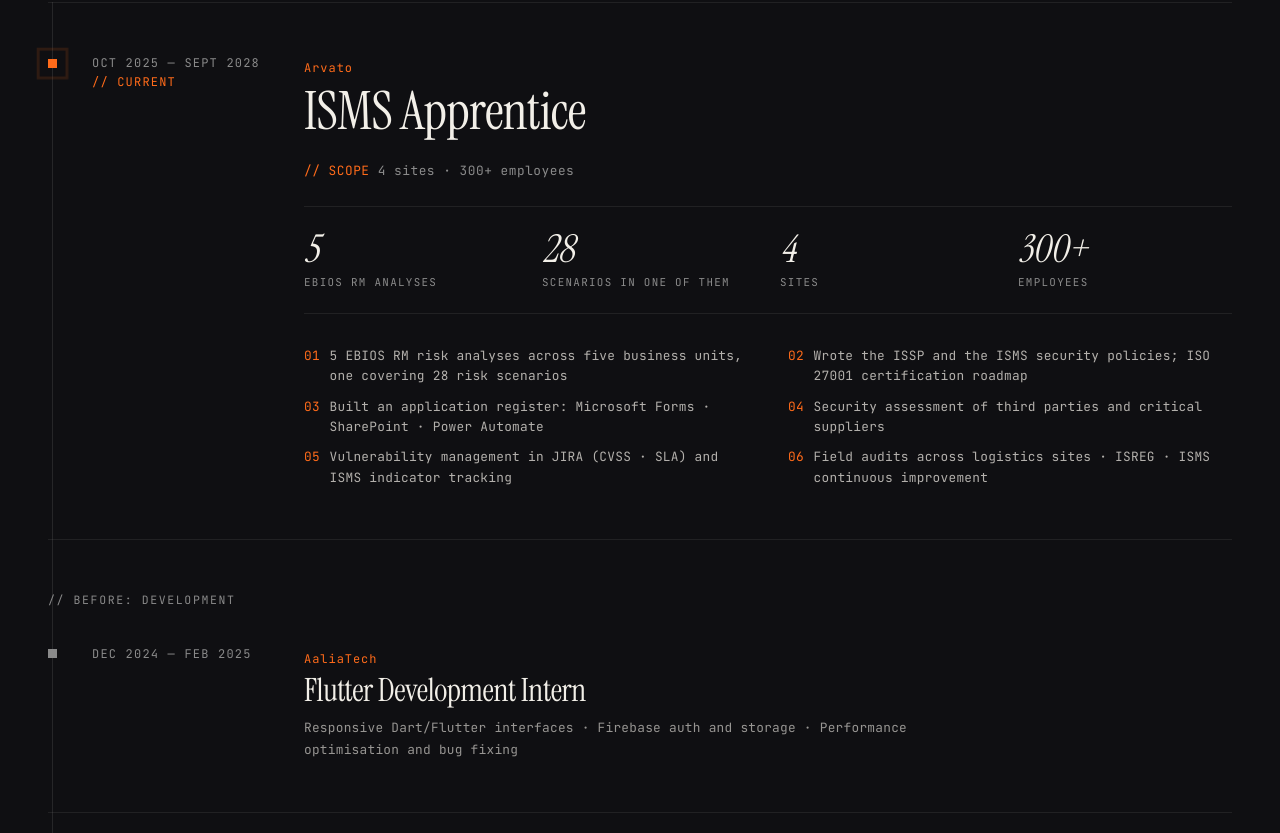
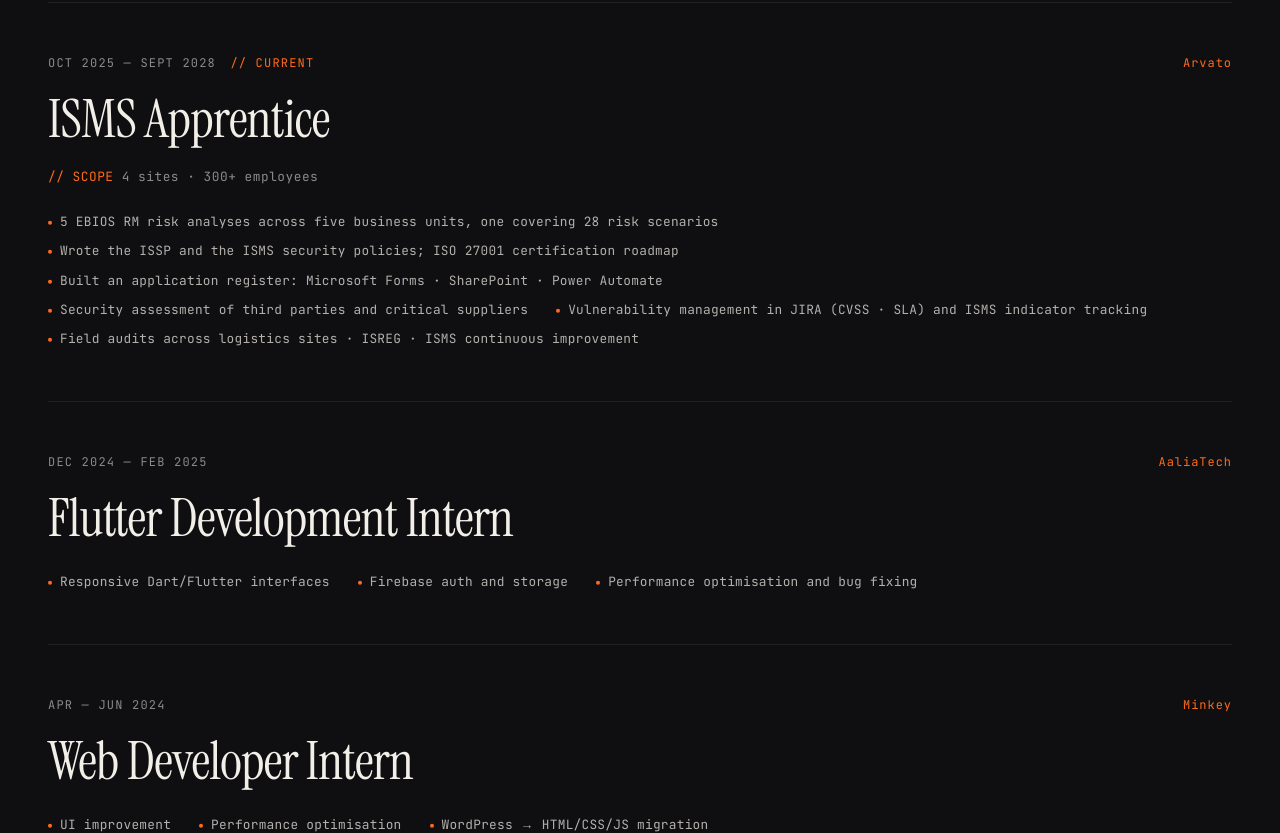
Before and after one commit to xoudev/nullsec, a Next.js app: page /en in a window 1280 px wide. Shown: the part 1447-2280 px from the top of the page. Built offline with nearby package versions, Linux system fonts and the light colour scheme; no server answers.

Commit message:
revert the Expérience section to its current form
The proposal keeps Habilitations, À propos and the /work index; the Expérience rail is withdrawn for now.

```diff
--- a/app/globals.css
+++ b/app/globals.css
@@ -190,164 +190,10 @@
   .sec-count { padding-bottom: 0.45em; }
 }
 
-/* ─── Experience: the roles along one rail (SectionExperience) ──────────
-   A node per role on a vertical rail, the current one in blood and
-   pulsing. The current role has its figures and its entries in a log; the
-   roles before it, one line each, under a divider. ─── */
-.exp-list { list-style: none; margin: 0; padding: 0; position: relative; }
-.exp-list::before {
-  content: "";
-  position: absolute;
-  top: 0;
-  bottom: 0;
-  left: 4px;
-  width: 1px;
-  background-color: rgba(107, 107, 107, 0.25);
-}
-.exp-item {
-  position: relative;
-  display: grid;
-  grid-template-columns: 1.5rem minmax(0, 1fr);
-  grid-template-areas: "divider divider" "node period" "node what";
-  column-gap: 0.75rem;
+/* ─── Experience — timeline entries (period | content) ─── */
+.exp-entry {
   padding: clamp(2rem, 4vw, 3.25rem) 0;
   border-top: 1px solid rgba(107, 107, 107, 0.2);
-}
-.exp-divider {
-  grid-area: divider;
-  margin-bottom: clamp(1.5rem, 3vw, 2.25rem);
-  font-family: var(--font-jetbrains-mono);
-  font-size: 0.72rem;
-  letter-spacing: 0.14em;
-  color: var(--color-ash);
-}
-.exp-node {
-  grid-area: node;
-  position: relative;
-  width: 9px;
-  height: 9px;
-  margin-top: 0.3em;
-  background-color: var(--color-ash);
-}
-.exp-item[data-current] .exp-node { background-color: var(--color-blood); }
-.exp-item[data-current] .exp-node::after {
-  content: "";
-  position: absolute;
-  inset: -1px;
-  border: 1px solid var(--color-blood);
-  animation: exp-pulse 2.4s ease-out infinite;
-}
-@keyframes exp-pulse {
-  from { transform: scale(1); opacity: 0.9; }
-  to { transform: scale(3.2); opacity: 0; }
-}
-.exp-period {
-  grid-area: period;
-  margin-bottom: 0.6rem;
-  font-family: var(--font-jetbrains-mono);
-  font-size: 0.75rem;
-  letter-spacing: 0.1em;
-  text-transform: uppercase;
-  line-height: 1.6;
-  color: var(--color-ash);
-}
-.exp-current { display: block; color: var(--color-blood); }
-.exp-what { grid-area: what; min-width: 0; }
-.exp-company {
-  font-family: var(--font-jetbrains-mono);
-  font-size: 0.75rem;
-  letter-spacing: 0.08em;
-  color: var(--color-blood);
-}
-.exp-title {
-  margin: 0.35rem 0 clamp(1rem, 2vw, 1.4rem);
-  font-family: var(--font-instrument-serif);
-  font-size: clamp(1.9rem, 4.2vw, 3.3rem);
-  font-weight: 400;
-  line-height: 1.05;
-  letter-spacing: -0.015em;
-  color: var(--color-bone);
-}
-.exp-item:not([data-current]) .exp-title { font-size: clamp(1.4rem, 2.6vw, 2rem); margin-bottom: 0.6rem; }
-.exp-scope {
-  margin: 0 0 clamp(1.1rem, 2.2vw, 1.6rem);
-  font-family: var(--font-jetbrains-mono);
-  font-size: 0.8rem;
-  letter-spacing: 0.04em;
-  color: var(--color-ash);
-}
-.exp-scope > span { color: var(--color-blood); }
-.exp-stats {
-  list-style: none;
-  margin: 0 0 clamp(1.4rem, 2.5vw, 2rem);
-  padding: clamp(1rem, 2vw, 1.4rem) 0;
-  border-top: 1px solid rgba(107, 107, 107, 0.2);
-  border-bottom: 1px solid rgba(107, 107, 107, 0.2);
-  display: grid;
-  grid-template-columns: repeat(2, minmax(0, 1fr));
-  gap: 1rem 1.5rem;
-}
-.exp-stat-n {
-  display: block;
-  font-family: var(--font-instrument-serif);
-  font-style: italic;
-  font-size: clamp(1.9rem, 3vw, 2.6rem);
-  line-height: 1;
-  color: var(--color-bone);
-}
-.exp-stat-l {
-  display: block;
-  margin-top: 0.4rem;
-  font-family: var(--font-jetbrains-mono);
-  font-size: 0.68rem;
-  letter-spacing: 0.12em;
-  text-transform: uppercase;
-  color: var(--color-ash);
-}
-.exp-log {
-  list-style: none;
-  margin: 0;
-  padding: 0;
-  display: grid;
-  grid-template-columns: minmax(0, 1fr);
-  gap: 0.6rem 2.5rem;
-  max-width: 110ch;
-}
-.exp-log li {
-  display: grid;
-  grid-template-columns: 1.6rem minmax(0, 1fr);
-  font-family: var(--font-jetbrains-mono);
-  font-size: clamp(0.8rem, 0.9vw, 0.875rem);
-  line-height: 1.6;
-  letter-spacing: 0.02em;
-  color: rgba(242, 239, 232, 0.72);
-}
-.exp-idx { color: var(--color-blood); }
-.exp-brief {
-  margin: 0;
-  max-width: 80ch;
-  font-family: var(--font-jetbrains-mono);
-  font-size: 0.8rem;
-  line-height: 1.7;
-  letter-spacing: 0.02em;
-  color: rgba(242, 239, 232, 0.6);
-}
-@media (min-width: 640px) {
-  .exp-stats { grid-template-columns: repeat(4, minmax(0, 1fr)); }
-}
-@media (min-width: 768px) {
-  .exp-item {
-    grid-template-columns: 1.5rem 12rem minmax(0, 1fr);
-    grid-template-areas: "divider divider divider" "node period what";
-    column-gap: 1.25rem;
-  }
-  .exp-period { margin-bottom: 0; }
-}
-@media (min-width: 900px) {
-  .exp-log { grid-template-columns: repeat(2, minmax(0, 1fr)); }
-}
-@media (prefers-reduced-motion: reduce) {
-  .exp-item[data-current] .exp-node::after { animation: none; }
 }
 
 /* ─── Off-duty: the scope (components/OffDutyScope) ──────────────────────
--- a/components/sections/SectionExperience.tsx
+++ b/components/sections/SectionExperience.tsx
@@ -48,70 +48,96 @@
         </h2>
       </div>
 
-      {/* The roles as a log along one rail: the current one in full, in
-          figures then in entries; the two before it in a line each. */}
-      <ol className="exp-list">
+      {/* Entries — meta (left) + responsibilities (right) */}
+      <div>
         {profile.experience.map((xp, i) => {
           const current = i === 0;
-          const focus = t<readonly string[]>(xp.focus);
           return (
-            <li
-              key={i}
-              className="exp-item"
-              data-current={current ? "" : undefined}
+            <div
+              key={xp.company}
+              className="exp-entry"
               data-reveal=""
               style={{ "--reveal-delay": `${i * 0.08}s` } as React.CSSProperties}
             >
-              {i === 1 && (
-                <span className="exp-divider" aria-hidden="true">
-                  {tr("// BEFORE: DEVELOPMENT", "// AVANT : LE DÉVELOPPEMENT")}
+              {/* Meta row — period anchored left, company anchored right */}
+              <div
+                style={{
+                  display: "flex",
+                  justifyContent: "space-between",
+                  alignItems: "baseline",
+                  flexWrap: "wrap",
+                  gap: "0.5rem 1.5rem",
+                  marginBottom: "clamp(0.85rem, 1.8vw, 1.25rem)",
+                }}
+              >
+                <span style={{ fontFamily: MONO, fontSize: "0.75rem", color: "var(--color-ash)", letterSpacing: "0.1em", textTransform: "uppercase" }}>
+                  {t(xp.period)}
+                  {current && (
+                    <span style={{ color: "var(--color-blood)", marginLeft: "0.9rem" }}>{tr("// CURRENT", "// EN COURS")}</span>
+                  )}
                 </span>
-              )}
-              {/* The node on the rail; the current role's one pulses. */}
-              <span className="exp-node" aria-hidden="true" />
-              <span className="exp-period">
-                {t(xp.period)}
-                {current && <span className="exp-current">{tr("// CURRENT", "// EN COURS")}</span>}
+                <span style={{ fontFamily: MONO, fontSize: "0.75rem", color: "var(--color-blood)", letterSpacing: "0.08em" }}>
+                  {xp.company}
                 </span>
-              <div className="exp-what">
-                <span className="exp-company">{xp.company}</span>
-                <h3 className="exp-title">{t(xp.title)}</h3>
+              </div>
+
+              {/* Big serif title — spans the row */}
+              <h3
+                style={{
+                  fontFamily: "var(--font-instrument-serif)",
+                  fontSize: "clamp(1.9rem, 4.2vw, 3.3rem)",
+                  fontWeight: 400,
+                  lineHeight: 1.05,
+                  letterSpacing: "-0.015em",
+                  color: "var(--color-bone)",
+                  margin: "0 0 clamp(1.1rem, 2.2vw, 1.6rem)",
+                }}
+              >
+                {t(xp.title)}
+              </h3>
+
               {"scope" in xp && (
-                  <p className="exp-scope">
-                    <span>{tr("// SCOPE ", "// PÉRIMÈTRE ")}</span>
+                <p
+                  style={{
+                    fontFamily: MONO,
+                    fontSize: "0.8rem",
+                    color: "var(--color-ash)",
+                    letterSpacing: "0.04em",
+                    margin: "-0.35rem 0 clamp(1.1rem, 2.2vw, 1.6rem)",
+                  }}
+                >
+                  <span style={{ color: "var(--color-blood)" }}>{tr("// SCOPE ", "// PÉRIMÈTRE ")}</span>
                   {t(xp.scope)}
                 </p>
               )}
-                {"highlights" in xp && (
-                  <ul className="exp-stats" aria-label={tr("In figures", "En chiffres")}>
-                    {t<readonly (readonly [string, string])[]>(xp.highlights).map(([n, label]) => (
-                      <li key={label}>
-                        <span className="exp-stat-n">{n}</span>
-                        <span className="exp-stat-l">{label}</span>
-                      </li>
+
+              {/* Responsibilities — inline flow, capped measure so lines stay
+                  readable on very wide viewports */}
+              <div style={{ display: "flex", flexWrap: "wrap", gap: "0.55rem 1.75rem", maxWidth: "110ch" }}>
+                {t<readonly string[]>(xp.focus).map((f) => (
+                  <span
+                    key={f}
+                    style={{
+                      display: "inline-flex",
+                      alignItems: "baseline",
+                      gap: "0.5rem",
+                      fontFamily: MONO,
+                      fontSize: "clamp(0.8rem, 0.9vw, 0.875rem)",
+                      color: "rgba(242,239,232,0.72)",
+                      letterSpacing: "0.02em",
+                      lineHeight: 1.6,
+                    }}
+                  >
+                    <span aria-hidden="true" style={{ width: 4, height: 4, borderRadius: "50%", backgroundColor: "var(--color-blood)", flexShrink: 0, transform: "translateY(-0.1em)" }} />
+                    {f}
+                  </span>
                 ))}
-                  </ul>
-                )}
-                {current ? (
-                  <ol className="exp-log">
-                    {focus.map((f, j) => (
-                      <li key={f}>
-                        <span className="exp-idx" aria-hidden="true">
-                          {String(j + 1).padStart(2, "0")}
-                        </span>
-                        {f}
-                      </li>
-                    ))}
-                  </ol>
-                ) : (
-                  <p className="exp-brief">{focus.join("  ·  ")}</p>
-                )}
               </div>
-            </li>
+            </div>
           );
         })}
-      </ol>
         <div style={{ borderTop: "1px solid rgba(107,107,107,0.2)", height: 0 }} />
+      </div>
 
       {/* Footer */}
       <div
--- a/profile.ts
+++ b/profile.ts
@@ -118,12 +118,6 @@
       // The size of the job, which the bullets alone do not give. Never the
       // site names: those stay internal.
       scope: { en: "4 sites · 300+ employees", fr: "4 sites · plus de 300 collaborateurs" },
-      // The same facts as the scope and the bullets, as figures for the
-      // section's strip. Never a site name, never a business unit.
-      highlights: {
-        en: [["5", "EBIOS RM analyses"], ["28", "scenarios in one of them"], ["4", "sites"], ["300+", "employees"]],
-        fr: [["5", "analyses EBIOS RM"], ["28", "scénarios dans l'une d'elles"], ["4", "sites"], ["300+", "collaborateurs"]],
-      },
       focus: {
         en: [
           "5 EBIOS RM risk analyses across five business units, one covering 28 risk scenarios",
```
Lines whose indentation alone changed are shown as unchanged.
